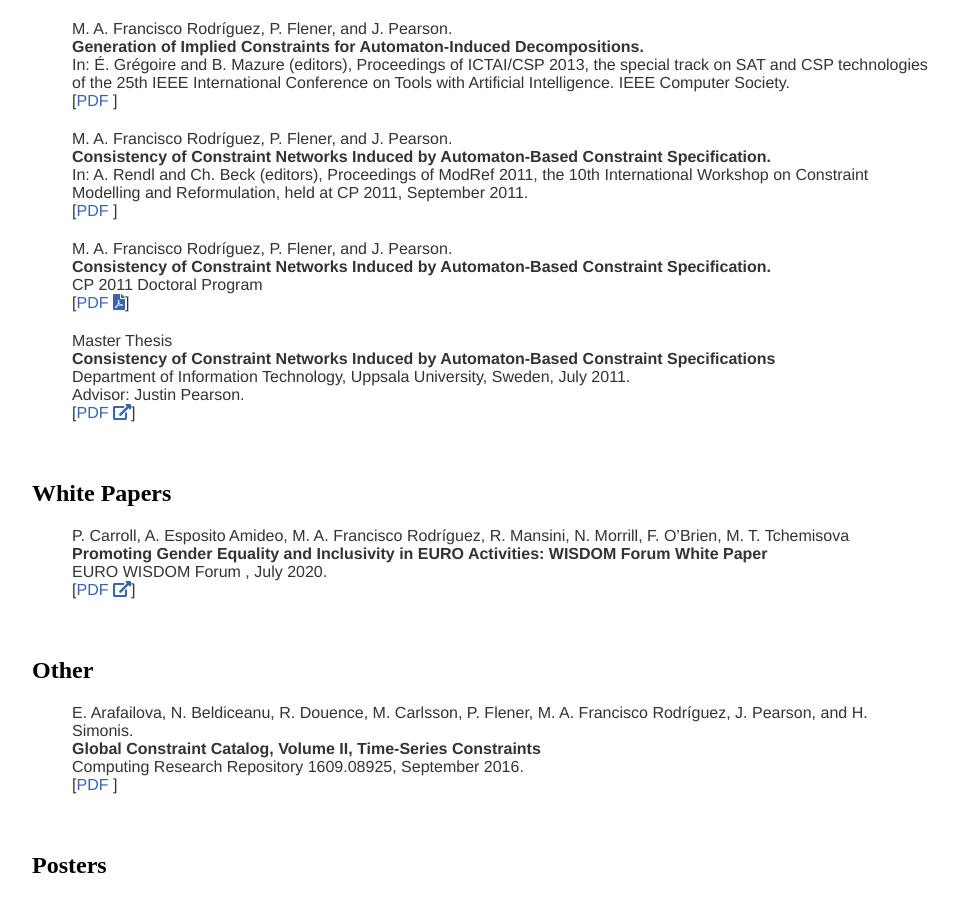
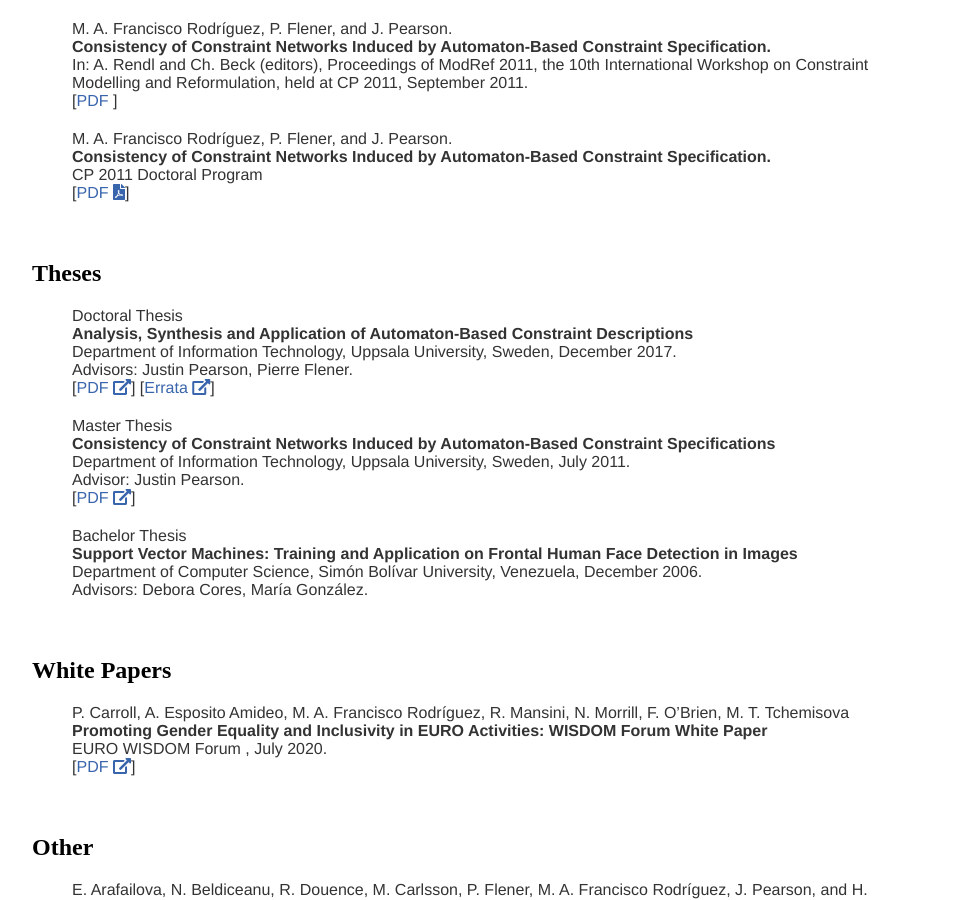
Before and after one commit to andreina-francisco/andreina-francisco.github.io, a Jekyll site: the page built from cv/index.html, in a window 1280 px wide and 900 px high, scrolled down 1411 px. Shown: the whole window, without its empty margins (160-1118 px from the left). Built offline with Jekyll 4.4.1, drawn with Linux system fonts in a browser that asks for light colours; nearby versions of some CDN libraries; a style sheet for code colours, icons or effects is not loaded; some of the changed text lies outside the part shown.

Commit message:
Reordering items

```diff
--- a/cv/index.html
+++ b/cv/index.html
@@ -60,15 +60,6 @@ title: Mar&iacute;a Andre&iacute;na Francisco Rodr&iacute;guez
     </span><br />
     [<a class="text" href="https://modref2018.github.io/papers/ModRef2018_TransducerBasedFunctionalSequenceConstraints.pdf">PDF <i class="fas fa-file-pdf"></i></a>]
     <!--[<a class="text" href="http://arxiv.org/abs/1609.08925">PDF <i class="ai ai-arxiv"></i></a>]-->
-    </li>
-
-    <li class="pub @">
-    Doctoral Thesis<br />
-    <span class="title">Analysis, Synthesis and Application of Automaton-Based Constraint Descriptions</span><br />
-    <span class="note">Department of Information Technology, Uppsala University, Sweden, December 2017.</span><br />
-    <span class="note">Advisors: Justin Pearson, Pierre Flener. </span><br />
-    [<a class="text" href="http://urn.kb.se/resolve?urn=urn:nbn:se:uu:diva-332149">PDF <i class="fas fa-external-link-alt"></i></a>]
-    [<a class="text" href="http://uu.diva-portal.org/smash/get/diva2:1152391/ERRATA01.pdf">Errata <i class="fas fa-external-link-alt"></i></a>]
     </li>
 
     <li class="pub @">
@@ -138,17 +129,39 @@ title: Mar&iacute;a Andre&iacute;na Francisco Rodr&iacute;guez
 			[<a class="text" href="http://www.dmi.unipg.it/cp2011/downloads/dp2011/DP_at_CP2011.pdf">PDF <i class="fas fa-file-pdf"></i></a>]
 		</li>
 
-		<li class="pub @">
-			Master Thesis<br />
-			<span class="title">Consistency of Constraint Networks Induced by Automaton-Based Constraint Specifications</span><br />
-			<span class="note">Department of Information Technology, Uppsala University, Sweden, July 2011.</span><br />
-			<span class="note">Advisor: Justin Pearson. </span><br />
-			[<a class="text" href="http://urn.kb.se/resolve?urn=urn:nbn:se:uu:diva-156441">PDF <i class="fas fa-external-link-alt"></i></a>]
-		</li>
 	</ul>
 
 	<br />
 
+
+	<h2>Theses</h2>
+	<ul class="publist">
+	  <li class="pub @">
+	  Doctoral Thesis<br />
+	  <span class="title">Analysis, Synthesis and Application of Automaton-Based Constraint Descriptions</span><br />
+	  <span class="note">Department of Information Technology, Uppsala University, Sweden, December 2017.</span><br />
+	  <span class="note">Advisors: Justin Pearson, Pierre Flener. </span><br />
+	  [<a class="text" href="http://urn.kb.se/resolve?urn=urn:nbn:se:uu:diva-332149">PDF <i class="fas fa-external-link-alt"></i></a>]
+	  [<a class="text" href="http://uu.diva-portal.org/smash/get/diva2:1152391/ERRATA01.pdf">Errata <i class="fas fa-external-link-alt"></i></a>]
+	  </li>
+
+	  <li class="pub @">
+	  Master Thesis<br />
+	  <span class="title">Consistency of Constraint Networks Induced by Automaton-Based Constraint Specifications</span><br />
+	  <span class="note">Department of Information Technology, Uppsala University, Sweden, July 2011.</span><br />
+	  <span class="note">Advisor: Justin Pearson. </span><br />
+	  [<a class="text" href="http://urn.kb.se/resolve?urn=urn:nbn:se:uu:diva-156441">PDF <i class="fas fa-external-link-alt"></i></a>]
+	  </li>
+
+	  <li class="pub @">
+	  Bachelor Thesis<br />
+	  <span class="title">Support Vector Machines: Training and Application on Frontal Human Face Detection in Images</span><br />
+	  <span class="note">Department of Computer Science, Sim&oacute;n Bol&iacute;var University, Venezuela, December 2006.</span><br />
+	  <span class="note">Advisors: Debora Cores, Mar&iacute;a Gonz&aacute;lez. </span><br />
+	  </li>
+
+	</ul>
+	<br />
 
 
 	<h2>White Papers</h2>
```
